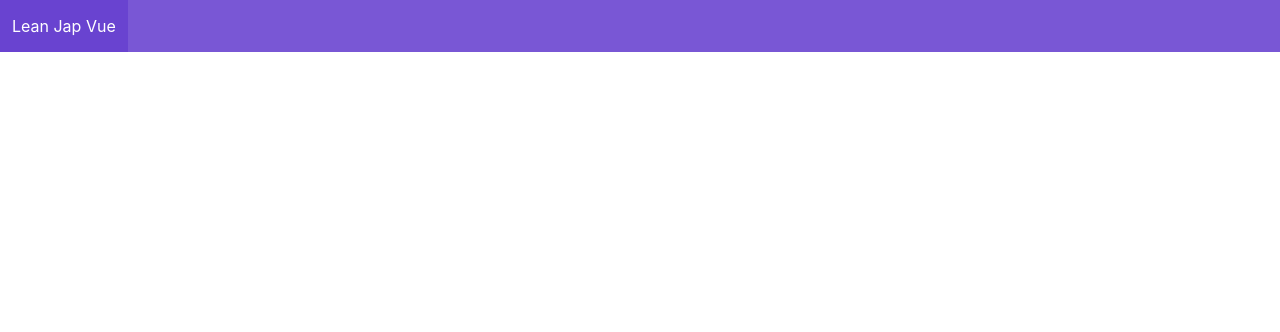
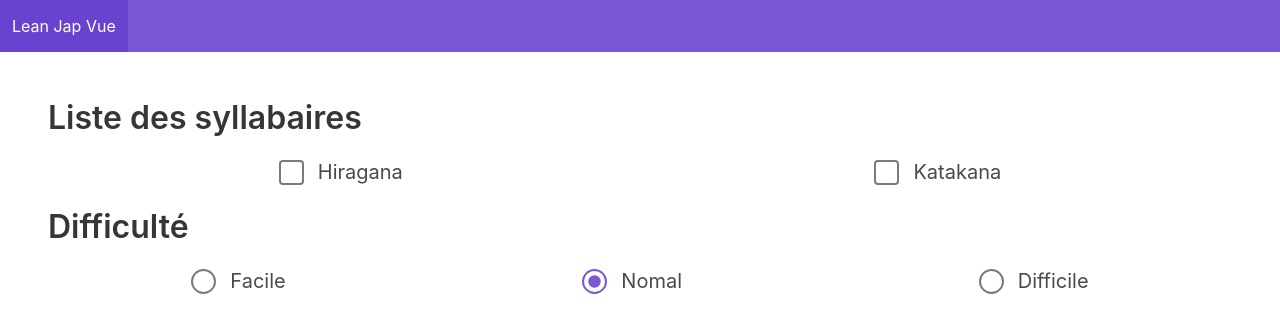
Before and after one commit to ruokki/learn-jap-vue, a Vue app in the folder src/learn-jap-app/: page / in a window 1280 px wide. Shown: the top 332 px of the page. Built offline with nearby package versions, Linux system fonts and the light colour scheme.

Commit message:
Mise en place du form de paramétrage

```diff
--- a/src/learn-jap-app/src/App.vue
+++ b/src/learn-jap-app/src/App.vue
@@ -8,10 +8,12 @@
 <script lang="ts">
 import { Component, Vue } from 'vue-property-decorator';
 import Nav from './components/Nav.vue';
+import Param from './components/Param.vue';
 
 @Component({
   components: {
     Nav,
+    Param
   },
 })
 export default class App extends Vue {}
--- /dev/null
+++ b/src/learn-jap-app/src/components/Param.vue
@@ -0,0 +1,42 @@
+<template>
+  <form class="section">
+    <div class="block">
+        <h1 class="title">Liste des syllabaires</h1>
+        <div class="block center">
+            <b-checkbox v-model="hira" size="is-medium">Hiragana</b-checkbox>
+            <b-checkbox v-model="kata" size="is-medium">Katakana</b-checkbox>
+        </div>
+    </div>
+    <div class="block">
+        <h1 class="title">Difficulté</h1>
+        <div class="block center">
+            <b-radio v-model="nbTile" name="dificulty" size="is-medium" :native-value="2">Facile</b-radio>
+            <b-radio v-model="nbTile" name="dificulty" size="is-medium" :native-value="4">Nomal</b-radio>
+            <b-radio v-model="nbTile" name="dificulty" size="is-medium" :native-value="6">Difficile</b-radio>
+        </div>
+    </div>
+  </form>
+</template>
+
+<script lang="ts">
+import { Component, Prop, Vue } from "vue-property-decorator";
+
+@Component
+export default class Param extends Vue {
+  data() {
+    return {
+      hira: false,
+      kata: false,
+      nbTile: 4
+    };
+  }
+}
+</script>
+
+<!-- Add "scoped" attribute to limit CSS to this component only -->
+<style scoped lang="scss">
+    .block.center {
+        display: flex;
+        justify-content: space-around;
+    }
+</style>
```
